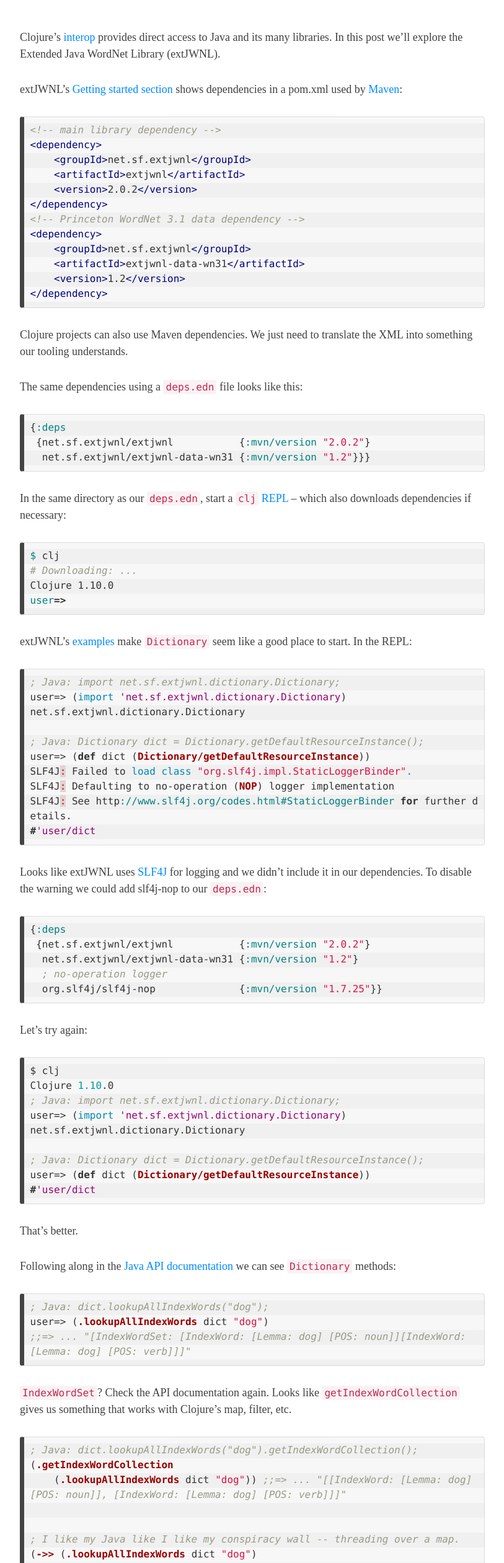
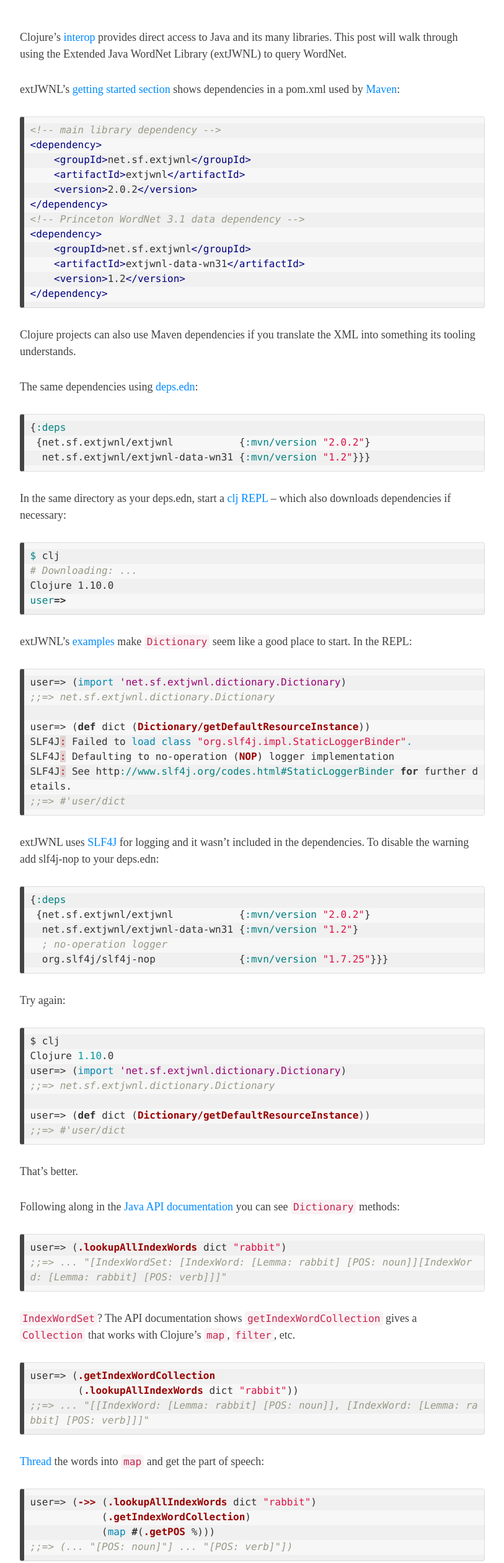
Before and after one commit to zakak/www-zakak-net, a plain HTML site: page docs/blog/2019-using-wordnet-with-clojure/index.html in a window 1280 px wide. Shown: the part 278-2800 px from the top of the page at 62% size, without its empty margins (233-1046 px from the left). Drawn offline with Linux system fonts and the light colour scheme.

Commit message:
Update post

```diff
--- a/docs/blog/2019-using-wordnet-with-clojure/index.html
+++ b/docs/blog/2019-using-wordnet-with-clojure/index.html
@@ -56,7 +56,7 @@
 
 
 
-  <meta property="og:description" content="Clojure’s interop provides direct access to Java and its many libraries. In this post we’ll explore the Extended Java WordNet Library (extJWNL). extJWNL’s Getting started section shows dependencies in a pom.xml used by Maven: &amp;lt;!-- main library dependency --&amp;gt; &amp;lt;dependency&amp;gt; &amp;lt;groupId&amp;gt;net.sf.extjwnl&amp;lt;/groupId&amp;gt; &amp;lt;artifactId&amp;gt;extjwnl&amp;lt;/artifactId&amp;gt; &amp;lt;version&amp;gt;2.0.2&amp;lt;/version&amp;gt; &amp;lt;/dependency&amp;gt; &amp;lt;!-- Princeton WordNet 3.1 data dependency...">
+  <meta property="og:description" content="Clojure’s interop provides direct access to Java and its many libraries. This post will walk through using the Extended Java WordNet Library (extJWNL) to query WordNet. extJWNL’s getting started section shows dependencies in a pom.xml used by Maven: &amp;lt;!-- main library dependency --&amp;gt; &amp;lt;dependency&amp;gt; &amp;lt;groupId&amp;gt;net.sf.extjwnl&amp;lt;/groupId&amp;gt; &amp;lt;artifactId&amp;gt;extjwnl&amp;lt;/artifactId&amp;gt; &amp;lt;version&amp;gt;2.0.2&amp;lt;/version&amp;gt; &amp;lt;/dependency&amp;gt; &amp;lt;!-- Princeton...">
 
 
 
@@ -80,7 +80,7 @@
 
 
 
-  <meta name="twitter:description" content="Clojure’s interop provides direct access to Java and its many libraries. In this post we’ll explore the Extended Java WordNet Library (extJWNL). extJWNL’s Getting started section shows dependencies in a pom.xml used by Maven: &amp;lt;!-- main library dependency --&amp;gt; &amp;lt;dependency&amp;gt; &amp;lt;groupId&amp;gt;net.sf.extjwnl&amp;lt;/groupId&amp;gt; &amp;lt;artifactId&amp;gt;extjwnl&amp;lt;/artifactId&amp;gt; &amp;lt;version&amp;gt;2.0.2&amp;lt;/version&amp;gt; &amp;lt;/dependency&amp;gt; &amp;lt;!-- Princeton WordNet 3.1 data dependency...">
+  <meta name="twitter:description" content="Clojure’s interop provides direct access to Java and its many libraries. This post will walk through using the Extended Java WordNet Library (extJWNL) to query WordNet. extJWNL’s getting started section shows dependencies in a pom.xml used by Maven: &amp;lt;!-- main library dependency --&amp;gt; &amp;lt;dependency&amp;gt; &amp;lt;groupId&amp;gt;net.sf.extjwnl&amp;lt;/groupId&amp;gt; &amp;lt;artifactId&amp;gt;extjwnl&amp;lt;/artifactId&amp;gt; &amp;lt;version&amp;gt;2.0.2&amp;lt;/version&amp;gt; &amp;lt;/dependency&amp;gt; &amp;lt;!-- Princeton...">
 
 
 
@@ -179,11 +179,12 @@
 
 
       <article role="main" class="blog-post">
-        <p>Clojure’s <a href="https://clojure.org/reference/java_interop">interop</a>
-provides direct access to Java and its many libraries. In this post
-we’ll explore the Extended Java WordNet Library (extJWNL).</p>
+        <p>Clojure’s <a href="https://clojure.org/reference/java_interop">interop</a> provides
+direct access to Java and its many libraries. This post will walk
+through using the Extended Java WordNet Library (extJWNL) to query
+WordNet.</p>
 
-<p>extJWNL’s <a href="https://github.com/extjwnl/extjwnl">Getting started section</a>
+<p>extJWNL’s <a href="https://github.com/extjwnl/extjwnl">getting started section</a>
 shows dependencies in a
 pom.xml used by
 <a href="https://maven.apache.org/guides/introduction/introduction-to-the-pom.html#What_is_a_POM">Maven</a>:</p>
@@ -202,20 +203,19 @@ pom.xml used by
 <span class="nt">&lt;/dependency&gt;</span>
 </code></pre></div></div>
 
-<p>Clojure projects can also use Maven dependencies. We just need to
-translate the XML into something our tooling understands.</p>
+<p>Clojure projects can also use Maven dependencies if you translate the
+XML into something its tooling understands.</p>
 
 <p>The same dependencies using
-a <a href="https://clojure.org/guides/deps_and_cli"><code class="highlighter-rouge">deps.edn</code></a> file looks
-like this:</p>
+<a href="https://clojure.org/guides/deps_and_cli">deps.edn</a>:</p>
 
 <div class="language-clojure highlighter-rouge"><div class="highlight"><pre class="highlight"><code><span class="p">{</span><span class="no">:deps</span><span class="w">
  </span><span class="p">{</span><span class="n">net.sf.extjwnl/extjwnl</span><span class="w">           </span><span class="p">{</span><span class="no">:mvn/version</span><span class="w"> </span><span class="s">"2.0.2"</span><span class="p">}</span><span class="w">
   </span><span class="n">net.sf.extjwnl/extjwnl-data-wn31</span><span class="w"> </span><span class="p">{</span><span class="no">:mvn/version</span><span class="w"> </span><span class="s">"1.2"</span><span class="p">}}}</span><span class="w">
 </span></code></pre></div></div>
 
-<p>In the same directory as our <code class="highlighter-rouge">deps.edn</code>,
-start a <a href="https://clojure.org/guides/deps_and_cli#_running_a_repl_and_using_libraries"><code class="highlighter-rouge">clj</code> REPL</a>
+<p>In the same directory as your deps.edn,
+start a <a href="https://clojure.org/guides/deps_and_cli#_running_a_repl_and_using_libraries">clj REPL</a>
 – which also downloads dependencies if necessary:</p>
 
 <div class="language-bash highlighter-rouge"><div class="highlight"><pre class="highlight"><code><span class="nv">$ </span>clj
@@ -228,67 +228,80 @@ Clojure 1.10.0
 <a href="https://github.com/extjwnl/extjwnl/blob/master/utilities/src/main/java/net/sf/extjwnl/utilities/Examples.java">examples</a>
 make <code class="highlighter-rouge">Dictionary</code> seem like a good place to start. In the REPL:</p>
 
-<div class="language-clojure highlighter-rouge"><div class="highlight"><pre class="highlight"><code><span class="c1">; Java: import net.sf.extjwnl.dictionary.Dictionary;</span><span class="w">
-</span><span class="n">user=&gt;</span><span class="w"> </span><span class="p">(</span><span class="nb">import</span><span class="w"> </span><span class="ss">'net.sf.extjwnl.dictionary.Dictionary</span><span class="p">)</span><span class="w">
-</span><span class="n">net.sf.extjwnl.dictionary.Dictionary</span><span class="w">
+<div class="language-clojure highlighter-rouge"><div class="highlight"><pre class="highlight"><code><span class="n">user=&gt;</span><span class="w"> </span><span class="p">(</span><span class="nb">import</span><span class="w"> </span><span class="ss">'net.sf.extjwnl.dictionary.Dictionary</span><span class="p">)</span><span class="w">
+</span><span class="c1">;;=&gt; net.sf.extjwnl.dictionary.Dictionary</span><span class="w">
 
-</span><span class="c1">; Java: Dictionary dict = Dictionary.getDefaultResourceInstance();</span><span class="w">
 </span><span class="n">user=&gt;</span><span class="w"> </span><span class="p">(</span><span class="k">def</span><span class="w"> </span><span class="n">dict</span><span class="w"> </span><span class="p">(</span><span class="nf">Dictionary/getDefaultResourceInstance</span><span class="p">))</span><span class="w">
 </span><span class="n">SLF4J</span><span class="err">:</span><span class="w"> </span><span class="n">Failed</span><span class="w"> </span><span class="n">to</span><span class="w"> </span><span class="nb">load</span><span class="w"> </span><span class="nb">class</span><span class="w"> </span><span class="s">"org.slf4j.impl.StaticLoggerBinder"</span><span class="nb">.</span><span class="w">
 </span><span class="n">SLF4J</span><span class="err">:</span><span class="w"> </span><span class="n">Defaulting</span><span class="w"> </span><span class="n">to</span><span class="w"> </span><span class="n">no-operation</span><span class="w"> </span><span class="p">(</span><span class="nf">NOP</span><span class="p">)</span><span class="w"> </span><span class="n">logger</span><span class="w"> </span><span class="n">implementation</span><span class="w">
 </span><span class="n">SLF4J</span><span class="err">:</span><span class="w"> </span><span class="n">See</span><span class="w"> </span><span class="n">http</span><span class="no">://www.slf4j.org/codes.html#StaticLoggerBinder</span><span class="w"> </span><span class="k">for</span><span class="w"> </span><span class="n">further</span><span class="w"> </span><span class="n">details.</span><span class="w">
-</span><span class="o">#</span><span class="ss">'user/dict</span><span class="w">
+</span><span class="c1">;;=&gt; #'user/dict</span><span class="w">
 </span></code></pre></div></div>
 
-<p>Looks like extJWNL uses <a href="http://www.slf4j.org/">SLF4J</a> for logging and
-we didn’t include it in our dependencies. To disable the warning we
-could add slf4j-nop to our <code class="highlighter-rouge">deps.edn</code>:</p>
+<p>extJWNL uses <a href="http://www.slf4j.org/">SLF4J</a> for logging and it wasn’t
+included in the dependencies. To disable the warning add slf4j-nop to
+your deps.edn:</p>
 
 <div class="language-clojure highlighter-rouge"><div class="highlight"><pre class="highlight"><code><span class="p">{</span><span class="no">:deps</span><span class="w">
  </span><span class="p">{</span><span class="n">net.sf.extjwnl/extjwnl</span><span class="w">           </span><span class="p">{</span><span class="no">:mvn/version</span><span class="w"> </span><span class="s">"2.0.2"</span><span class="p">}</span><span class="w">
   </span><span class="n">net.sf.extjwnl/extjwnl-data-wn31</span><span class="w"> </span><span class="p">{</span><span class="no">:mvn/version</span><span class="w"> </span><span class="s">"1.2"</span><span class="p">}</span><span class="w">
   </span><span class="c1">; no-operation logger</span><span class="w">
-  </span><span class="n">org.slf4j/slf4j-nop</span><span class="w">              </span><span class="p">{</span><span class="no">:mvn/version</span><span class="w"> </span><span class="s">"1.7.25"</span><span class="p">}}</span><span class="w">
+  </span><span class="n">org.slf4j/slf4j-nop</span><span class="w">              </span><span class="p">{</span><span class="no">:mvn/version</span><span class="w"> </span><span class="s">"1.7.25"</span><span class="p">}}}</span><span class="w">
 </span></code></pre></div></div>
 
-<p>Let’s try again:</p>
+<p>Try again:</p>
 
 <div class="language-clojure highlighter-rouge"><div class="highlight"><pre class="highlight"><code><span class="n">$</span><span class="w"> </span><span class="n">clj</span><span class="w">
 </span><span class="n">Clojure</span><span class="w"> </span><span class="mf">1.10</span><span class="n">.0</span><span class="w">
-</span><span class="c1">; Java: import net.sf.extjwnl.dictionary.Dictionary;</span><span class="w">
 </span><span class="n">user=&gt;</span><span class="w"> </span><span class="p">(</span><span class="nb">import</span><span class="w"> </span><span class="ss">'net.sf.extjwnl.dictionary.Dictionary</span><span class="p">)</span><span class="w">
-</span><span class="n">net.sf.extjwnl.dictionary.Dictionary</span><span class="w">
+</span><span class="c1">;;=&gt; net.sf.extjwnl.dictionary.Dictionary</span><span class="w">
 
-</span><span class="c1">; Java: Dictionary dict = Dictionary.getDefaultResourceInstance();</span><span class="w">
 </span><span class="n">user=&gt;</span><span class="w"> </span><span class="p">(</span><span class="k">def</span><span class="w"> </span><span class="n">dict</span><span class="w"> </span><span class="p">(</span><span class="nf">Dictionary/getDefaultResourceInstance</span><span class="p">))</span><span class="w">
-</span><span class="o">#</span><span class="ss">'user/dict</span><span class="w">
+</span><span class="c1">;;=&gt; #'user/dict</span><span class="w">
 </span></code></pre></div></div>
 
 <p>That’s better.</p>
 
 <p>Following along in the
-<a href="http://extjwnl.sourceforge.net/javadocs/index.html">Java API documentation</a> we can
+<a href="http://extjwnl.sourceforge.net/javadocs/index.html">Java API documentation</a> you can
 see <code class="highlighter-rouge">Dictionary</code> methods:</p>
 
-<div class="language-clojure highlighter-rouge"><div class="highlight"><pre class="highlight"><code><span class="c1">; Java: dict.lookupAllIndexWords("dog");</span><span class="w">
-</span><span class="n">user=&gt;</span><span class="w"> </span><span class="p">(</span><span class="nf">.lookupAllIndexWords</span><span class="w"> </span><span class="n">dict</span><span class="w"> </span><span class="s">"dog"</span><span class="p">)</span><span class="w">
-</span><span class="c1">;;=&gt; ... "[IndexWordSet: [IndexWord: [Lemma: dog] [POS: noun]][IndexWord: [Lemma: dog] [POS: verb]]]"</span><span class="w">
+<div class="language-clojure highlighter-rouge"><div class="highlight"><pre class="highlight"><code><span class="n">user=&gt;</span><span class="w"> </span><span class="p">(</span><span class="nf">.lookupAllIndexWords</span><span class="w"> </span><span class="n">dict</span><span class="w"> </span><span class="s">"rabbit"</span><span class="p">)</span><span class="w">
+</span><span class="c1">;;=&gt; ... "[IndexWordSet: [IndexWord: [Lemma: rabbit] [POS: noun]][IndexWord: [Lemma: rabbit] [POS: verb]]]"</span><span class="w">
 </span></code></pre></div></div>
 
-<p><code class="highlighter-rouge">IndexWordSet</code>? Check the API documentation again. Looks like
-<code class="highlighter-rouge">getIndexWordCollection</code> gives us something that works with Clojure’s
-map, filter, etc.</p>
+<p><code class="highlighter-rouge">IndexWordSet</code>? The API documentation shows <code class="highlighter-rouge">getIndexWordCollection</code>
+gives a <code class="highlighter-rouge">Collection</code> that works with Clojure’s <code class="highlighter-rouge">map</code>, <code class="highlighter-rouge">filter</code>, etc.</p>
 
-<div class="language-clojure highlighter-rouge"><div class="highlight"><pre class="highlight"><code><span class="c1">; Java: dict.lookupAllIndexWords("dog").getIndexWordCollection();</span><span class="w">
-</span><span class="p">(</span><span class="nf">.getIndexWordCollection</span><span class="w">
-    </span><span class="p">(</span><span class="nf">.lookupAllIndexWords</span><span class="w"> </span><span class="n">dict</span><span class="w"> </span><span class="s">"dog"</span><span class="p">))</span><span class="w"> </span><span class="c1">;;=&gt; ... "[[IndexWord: [Lemma: dog] [POS: noun]], [IndexWord: [Lemma: dog] [POS: verb]]]"</span><span class="w">
+<div class="language-clojure highlighter-rouge"><div class="highlight"><pre class="highlight"><code><span class="n">user=&gt;</span><span class="w"> </span><span class="p">(</span><span class="nf">.getIndexWordCollection</span><span class="w">
+        </span><span class="p">(</span><span class="nf">.lookupAllIndexWords</span><span class="w"> </span><span class="n">dict</span><span class="w"> </span><span class="s">"rabbit"</span><span class="p">))</span><span class="w">
+</span><span class="c1">;;=&gt; ... "[[IndexWord: [Lemma: rabbit] [POS: noun]], [IndexWord: [Lemma: rabbit] [POS: verb]]]"</span><span class="w">
+</span></code></pre></div></div>
 
+<p><a href="https://clojure.org/guides/threading_macros">Thread</a> the words
+into <code class="highlighter-rouge">map</code> and get the part of speech:</p>
 
-</span><span class="c1">; I like my Java like I like my conspiracy wall -- threading over a map.</span><span class="w">
-</span><span class="p">(</span><span class="nf">-&gt;&gt;</span><span class="w"> </span><span class="p">(</span><span class="nf">.lookupAllIndexWords</span><span class="w"> </span><span class="n">dict</span><span class="w"> </span><span class="s">"dog"</span><span class="p">)</span><span class="w">
-     </span><span class="p">(</span><span class="nf">.getIndexWordCollection</span><span class="p">)</span><span class="w">
-     </span><span class="p">(</span><span class="nb">map</span><span class="w"> </span><span class="o">#</span><span class="p">(</span><span class="nf">.getPOS</span><span class="w"> </span><span class="n">%</span><span class="p">)))</span><span class="w"> </span><span class="c1">;;=&gt; (... "[POS: noun]"] ... "[POS: verb]"])</span><span class="w">
+<div class="language-clojure highlighter-rouge"><div class="highlight"><pre class="highlight"><code><span class="n">user=&gt;</span><span class="w"> </span><span class="p">(</span><span class="nf">-&gt;&gt;</span><span class="w"> </span><span class="p">(</span><span class="nf">.lookupAllIndexWords</span><span class="w"> </span><span class="n">dict</span><span class="w"> </span><span class="s">"rabbit"</span><span class="p">)</span><span class="w">
+            </span><span class="p">(</span><span class="nf">.getIndexWordCollection</span><span class="p">)</span><span class="w">
+            </span><span class="p">(</span><span class="nb">map</span><span class="w"> </span><span class="o">#</span><span class="p">(</span><span class="nf">.getPOS</span><span class="w"> </span><span class="n">%</span><span class="p">)))</span><span class="w">
+</span><span class="c1">;;=&gt; (... "[POS: noun]"] ... "[POS: verb]"])</span><span class="w">
 </span></code></pre></div></div>
+
+<p>Perhaps there’s an interesting way to use rabbit as a verb? If you only
+want one part of speech for a word you can use <code class="highlighter-rouge">lookupIndexWord</code>:</p>
+
+<div class="language-clojure highlighter-rouge"><div class="highlight"><pre class="highlight"><code><span class="n">user=&gt;</span><span class="w"> </span><span class="p">(</span><span class="nb">import</span><span class="w"> </span><span class="ss">'net.sf.extjwnl.data.POS</span><span class="p">)</span><span class="w">
+</span><span class="c1">;;=&gt; net.sf.extjwnl.data.POS</span><span class="w">
+
+</span><span class="n">user=&gt;</span><span class="w"> </span><span class="p">(</span><span class="nf">-&gt;&gt;</span><span class="w"> </span><span class="p">(</span><span class="nf">.getSenses</span><span class="w">
+                </span><span class="p">(</span><span class="nf">.lookupIndexWord</span><span class="w"> </span><span class="n">dict</span><span class="w">
+                                    </span><span class="n">POS/VERB</span><span class="w">
+                                    </span><span class="s">"rabbit"</span><span class="p">))</span><span class="w">
+            </span><span class="p">(</span><span class="nb">map</span><span class="w"> </span><span class="o">#</span><span class="p">(</span><span class="nf">.getGloss</span><span class="w"> </span><span class="n">%</span><span class="p">)))</span><span class="w">
+</span><span class="c1">;;=&gt; ("hunt rabbits")</span><span class="w">
+</span></code></pre></div></div>
+
+<p>Oh.</p>
 
 <p>From here, hopefully you’ll be comfortable reading
 <a href="https://github.com/extjwnl/extjwnl/wiki/Documentation">extJWNL’s documentation</a>
```
Also changed, not shown: docs/blog/feed.xml (+49 -36 lines), docs/index.html (+4 -3 lines), 1 other file.
